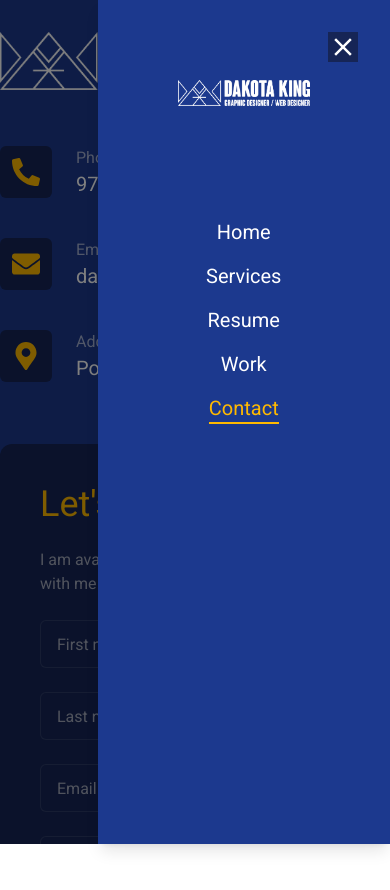
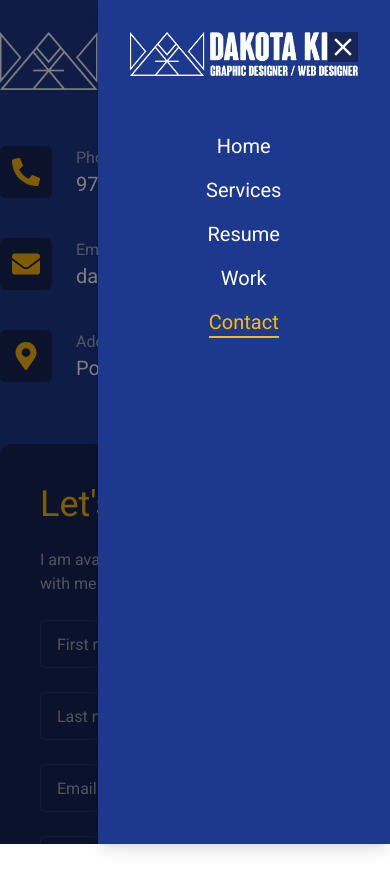
Before and after one commit to DakotaK92/DakotaK92-Portfolio, a Next.js app: page /contact in a window 390 px wide. Both pictures are taken after a click on the button 374 px from the left and 61 px from the top of the page. Shown: the top 890 px of the page. Built offline with nearby package versions, Linux system fonts and the light colour scheme.

Commit message:
Push minor changes

```diff
--- a/app/contact/page.jsx
+++ b/app/contact/page.jsx
@@ -51,7 +51,7 @@ const Contact = () => {
           {/* form */}
           <div className="xl:w-[54%] order-2 xl:order-none ">
             <form className="flex flex-col gap-6 p-10 bg-blue-950 rounded-xl">
-              <h3 className="text-4xl text-amber-400">Let's work togther</h3>
+              <h3 className="text-4xl text-amber-400">Let's work together</h3>
               <p className="text-white/60">
                 I am available for freelance work. Connect with me via phone or email.
               </p>
--- a/components/MobileNav.jsx
+++ b/components/MobileNav.jsx
@@ -32,13 +32,13 @@ const MobileNav = () => {
     const pathname = usePathname();
   return (
     <Sheet>
-      <SheetTrigger className="flex justify-center items-center md:hidden">
+      <SheetTrigger className="flex justify-center items-center md:hidden p-2">
         <CiMenuFries className="text-[32px] text-amber-400"/>
       </SheetTrigger>
-      <SheetContent className="flex flex-col">
+      <SheetContent className="flex flex-col p-2">
         {/* logo */}
         <a href="/" className='flex justify-center'>
-            <img src="/assets/king-crown.png" className="flex p-20"/>
+            <img src="/assets/king-crown.png" className="flex p-6"/>
         </a>
         {/* nav */}
         <nav className='flex flex-col justify-center items-center gap-4 p-4'>
```
